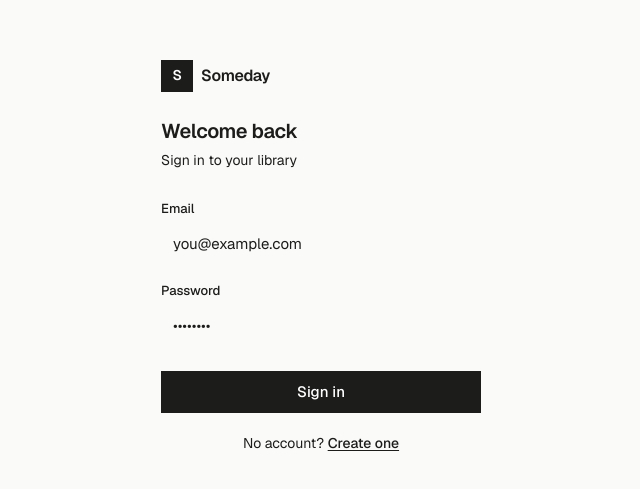
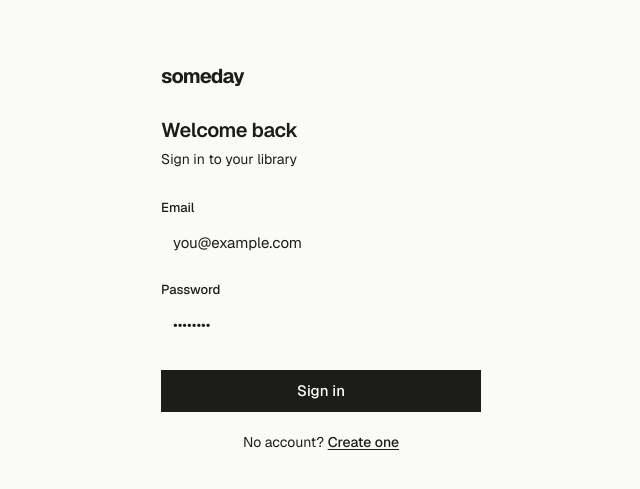
Before and after one commit to heindewilde/someday, a SvelteKit app: page /auth in a window 1280 px wide. Shown: the part 143-632 px from the top of the page, without its empty margins (319-959 px from the left). Built offline with nearby package versions, Linux system fonts and the light colour scheme.

Commit message:
style: replace S logo mark with styled lowercase wordmark
https://claude.ai/code/session_01PMETusFVQr8Du5y5oPngbT

```diff
--- a/src/routes/+page.svelte
+++ b/src/routes/+page.svelte
@@ -341,8 +341,7 @@
 	<aside class="sidebar">
 		<div class="sidebar-header">
 			<div class="logo">
-				<span class="logo-mark">S</span>
-				<span class="logo-text">Someday</span>
+				<span class="logo-text">someday</span>
 			</div>
 		</div>
 
@@ -757,26 +756,13 @@
 	.logo {
 		display: flex;
 		align-items: center;
-		gap: 0.5rem;
-	}
-
-	.logo-mark {
-		width: 1.625rem;
-		height: 1.625rem;
-		background: var(--color-text);
-		color: #fff;
-		border-radius: 5px;
-		display: grid;
-		place-items: center;
-		font-weight: 600;
-		font-size: 0.75rem;
-		flex-shrink: 0;
 	}
 
 	.logo-text {
-		font-size: 0.9375rem;
-		font-weight: 600;
-		letter-spacing: -0.02em;
+		font-size: 1.0625rem;
+		font-weight: 700;
+		letter-spacing: -0.04em;
+		color: var(--color-text);
 	}
 
 	.sidebar-nav {
--- a/src/routes/auth/+page.svelte
+++ b/src/routes/auth/+page.svelte
@@ -12,8 +12,7 @@
 <div class="auth-page">
 	<div class="auth-box">
 		<div class="auth-logo">
-			<span class="logo-mark">S</span>
-			<span class="logo-text">Someday</span>
+			<span class="logo-text">someday</span>
 		</div>
 
 		<h1>{mode === 'login' ? 'Welcome back' : 'Create account'}</h1>
@@ -91,30 +90,14 @@
 	}
 
 	.auth-logo {
-		display: flex;
-		align-items: center;
-		gap: 0.5rem;
 		margin-bottom: 1.5rem;
 	}
 
-	.logo-mark {
-		width: 2rem;
-		height: 2rem;
-		background: var(--color-text);
-		color: #fff;
-		border-radius: var(--radius-sm);
-		display: flex;
-		align-items: center;
-		justify-content: center;
-		font-weight: 600;
-		font-size: 0.875rem;
-		letter-spacing: -0.01em;
-	}
-
 	.logo-text {
-		font-weight: 600;
-		font-size: 1rem;
-		letter-spacing: -0.02em;
+		font-size: 1.25rem;
+		font-weight: 700;
+		letter-spacing: -0.04em;
+		color: var(--color-text);
 	}
 
 	h1 {
```
